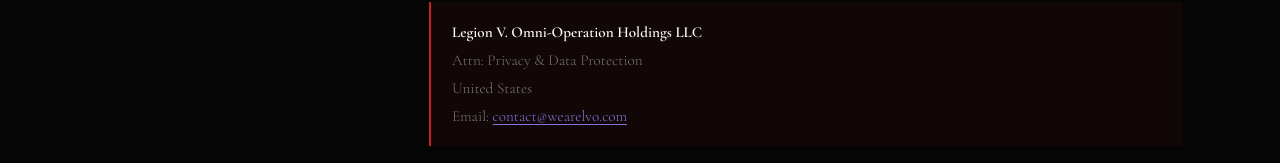
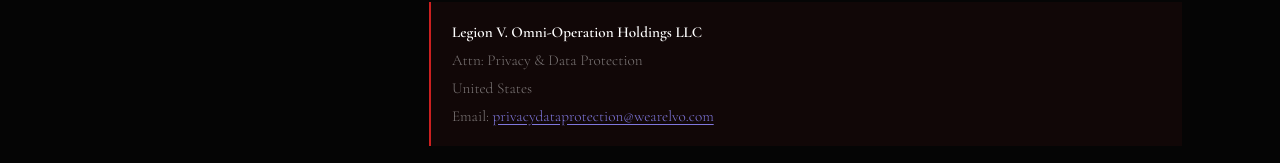
Before and after one commit to lvoholdings00-sys/Privacy, a plain HTML site: page index.html in a window 1280 px wide. Shown: the part 10704-10867 px from the top of the page. Drawn offline with nearby package versions, Linux system fonts and the light colour scheme; a web font is replaced by a local one.

Commit message:
Update index.html

```diff
--- a/index.html
+++ b/index.html
@@ -431,7 +431,7 @@
         <p><strong>Legion V. Omni-Operation Holdings LLC</strong><br>
         Attn: Privacy &amp; Data Protection<br>
         United States<br>
-        Email: <a class="inline" href="mailto:contact@wearelvo.com">contact@wearelvo.com</a></p>
+        Email: <a class="inline" href="mailto:privacydataprotection@wearelvo.com">privacydataprotection@wearelvo.com</a></p>
       </div>
       <p>We will make reasonable efforts to respond to verified requests within the time period required by applicable law.</p>
     </section>
```
